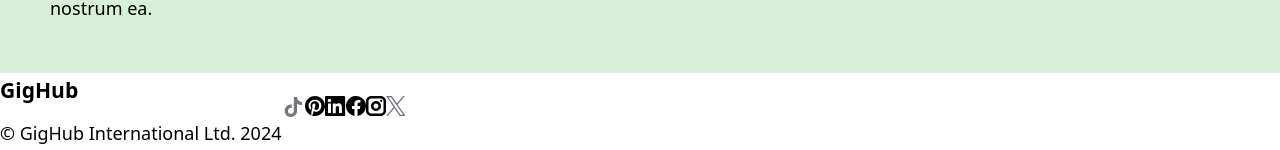
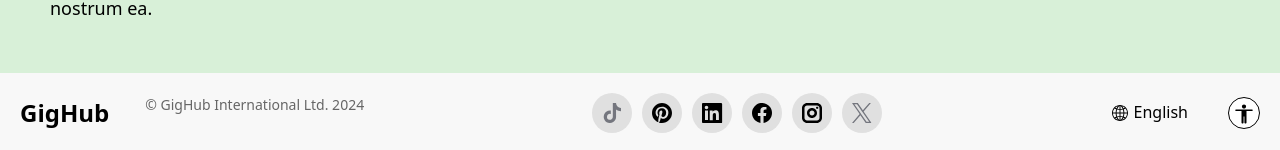
Before and after one commit to OriHaguel/gighub-front, a React (Vite) app: page / in a window 1280 px wide. Shown: the part 1332-1482 px from the top of the page. Built offline with nearby package versions, Linux system fonts and the light colour scheme.

Commit message:
Add Icons

```diff
--- a/src/assets/styles/cmps/AppFooter.scss
+++ b/src/assets/styles/cmps/AppFooter.scss
@@ -0,0 +1,63 @@
+footer {
+	display: flex;
+	justify-content: space-between;
+	align-items: center;
+	padding: 20px;
+	background-color: #f8f8f8;
+
+	.logo {
+		display: flex;
+		flex-direction: row;
+		align-items: flex-start;
+		gap: 2em;
+
+		h3 {
+			margin: 0;
+			font-size: 1.5rem;
+		}
+
+		.copy-rights {
+			margin: 0;
+			font-size: 0.875rem;
+			color: #666;
+		}
+	}
+
+	.footer-socials {
+		display: flex;
+		gap: 10px;
+
+		a {
+			display: inline-flex;
+			align-items: center;
+			justify-content: center;
+			width: 40px;
+			height: 40px;
+			border-radius: 50%;
+			background-color: #e0e0e0;
+
+			&:hover {
+				background-color: #ccc;
+			}
+		}
+	}
+
+	.footer-misc {
+		display: flex;
+		align-items: center;
+		gap: 20px;
+
+		.footer-lang,
+		.footer-currency,
+		.footer-accessibility {
+			display: flex;
+			align-items: center;
+			gap: 5px;
+
+			p {
+				margin: 0;
+				font-size: 1rem;
+			}
+		}
+	}
+}
--- a/src/cmps/AppFooter.jsx
+++ b/src/cmps/AppFooter.jsx
@@ -4,6 +4,8 @@ import LinkedinIcon from '../assets/svg/LinkedinIcon.svg?react'
 import PinterestIcon from '../assets/svg/PinterestIcon.svg?react'
 import InstagramIcon from '../assets/svg/InstagramIcon.svg?react'
 import TiktokIcon from '../assets/svg/TiktokIcon.svg?react'
+import LanguageIcon from '../assets/svg/LanguageIcon.svg?react'
+import AccessIcon from '../assets/svg/AccessIcon.svg?react'
 
 export function AppFooter() {
 	return (
@@ -32,6 +34,16 @@ export function AppFooter() {
 					<TwitterIcon />
 				</a>
 			</div>
+			<div className='footer-misc'>
+				<div className='footer-lang'>
+					<LanguageIcon />
+					<p>English</p>
+				</div>
+				<div className='footer-currency'></div>
+				<div className='footer-accessibility'>
+					<AccessIcon />
+				</div>
+			</div>
 		</footer>
 	)
 }
```
Also changed, not shown: src/assets/svg/AccessIcon.svg (added), src/assets/svg/LanguageIcon.svg (added).
